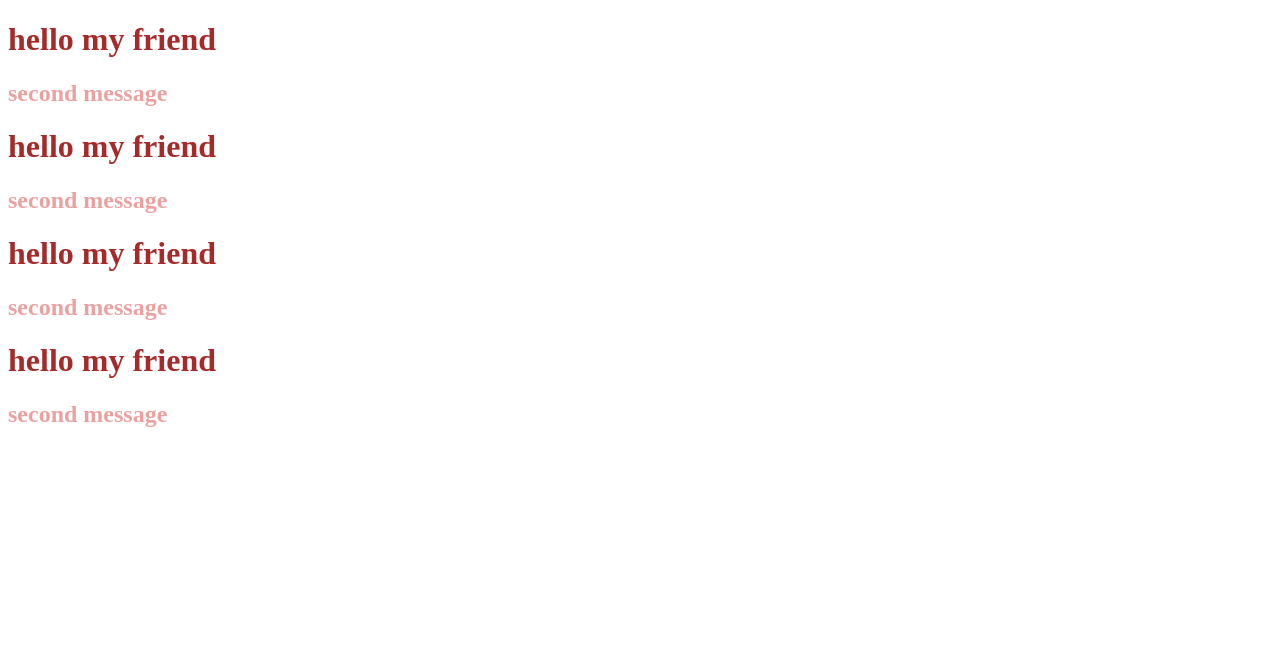
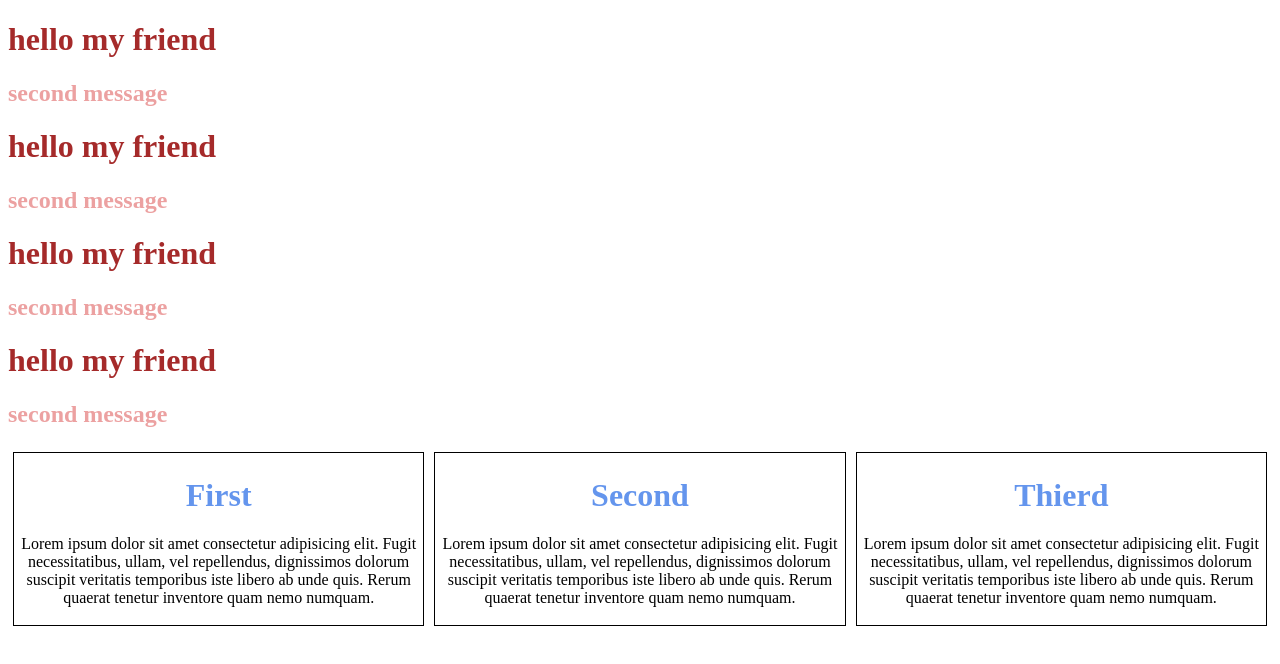
Before and after one commit to nikolaychyruk/3, a plain HTML site: page index.html in a window 1280 px wide. Drawn offline with Linux system fonts and the light colour scheme.

Commit message:
add 3 bloks

```diff
--- a/index.html
+++ b/index.html
@@ -16,5 +16,28 @@
     <h2>second message</h2>
     <h1>hello my friend</h1>
     <h2>second message</h2>
+    <div class="block-1">
+        <div class="block1-2">
+            <h1>First</h1>
+            <p>Lorem ipsum dolor sit amet consectetur adipisicing elit. Fugit necessitatibus, ullam, vel repellendus,
+                dignissimos dolorum suscipit veritatis temporibus iste libero ab unde quis. Rerum quaerat tenetur inventore quam
+                nemo numquam.
+            </p>
+        </div>
+        <div class="block1-2">
+            <h1>Second</h1>
+            <p>Lorem ipsum dolor sit amet consectetur adipisicing elit. Fugit necessitatibus, ullam, vel repellendus,
+                dignissimos dolorum suscipit veritatis temporibus iste libero ab unde quis. Rerum quaerat tenetur inventore quam
+                nemo numquam.
+            </p>
+        </div>
+        <div class="block1-2">
+            <h1>Thierd</h1>
+            <p>Lorem ipsum dolor sit amet consectetur adipisicing elit. Fugit necessitatibus, ullam, vel repellendus,
+                dignissimos dolorum suscipit veritatis temporibus iste libero ab unde quis. Rerum quaerat tenetur inventore quam
+                nemo numquam.
+            </p>
+        </div>
+    </div>
 </body>
 </html>
--- a/main.css
+++ b/main.css
@@ -4,3 +4,15 @@ h1{
 h2{
     color: rgb(236, 161, 161);
 }
+.block-1{
+    display: flex;
+}
+.block1-2{
+    border: solid 1px black;
+    padding: 2px;
+    margin: 5px;
+    text-align: center;
+}
+.block1-2 h1{
+    color: cornflowerblue;
+}
```
